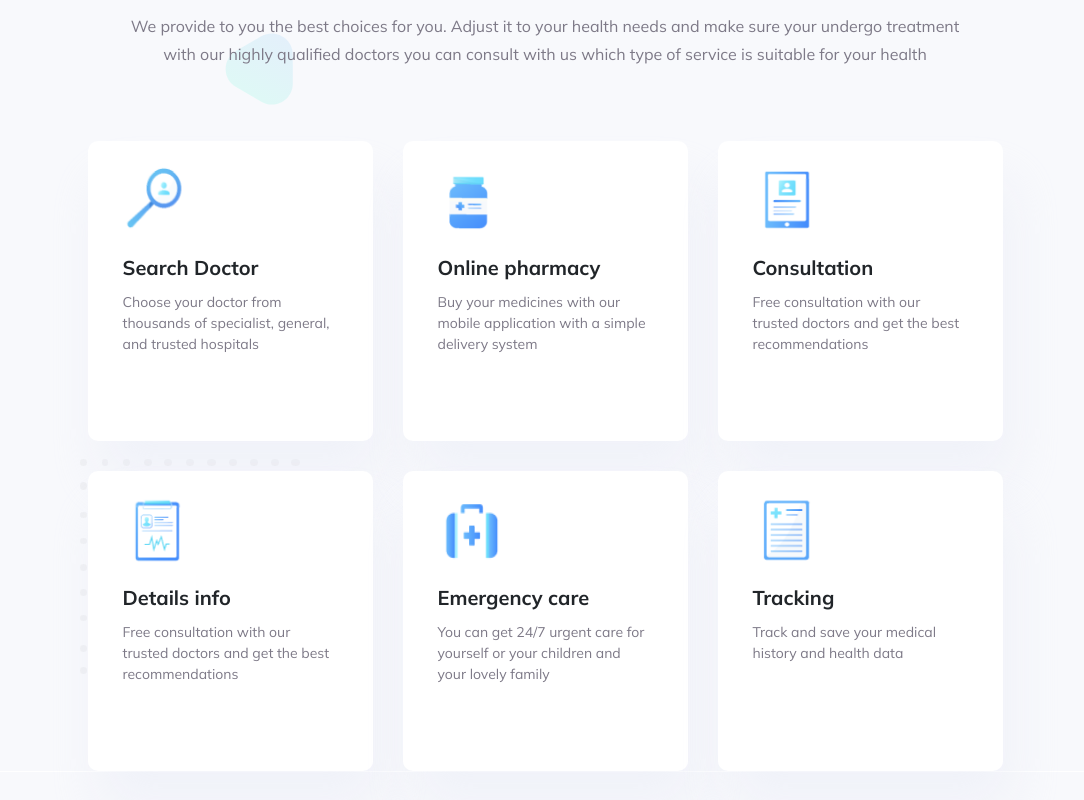
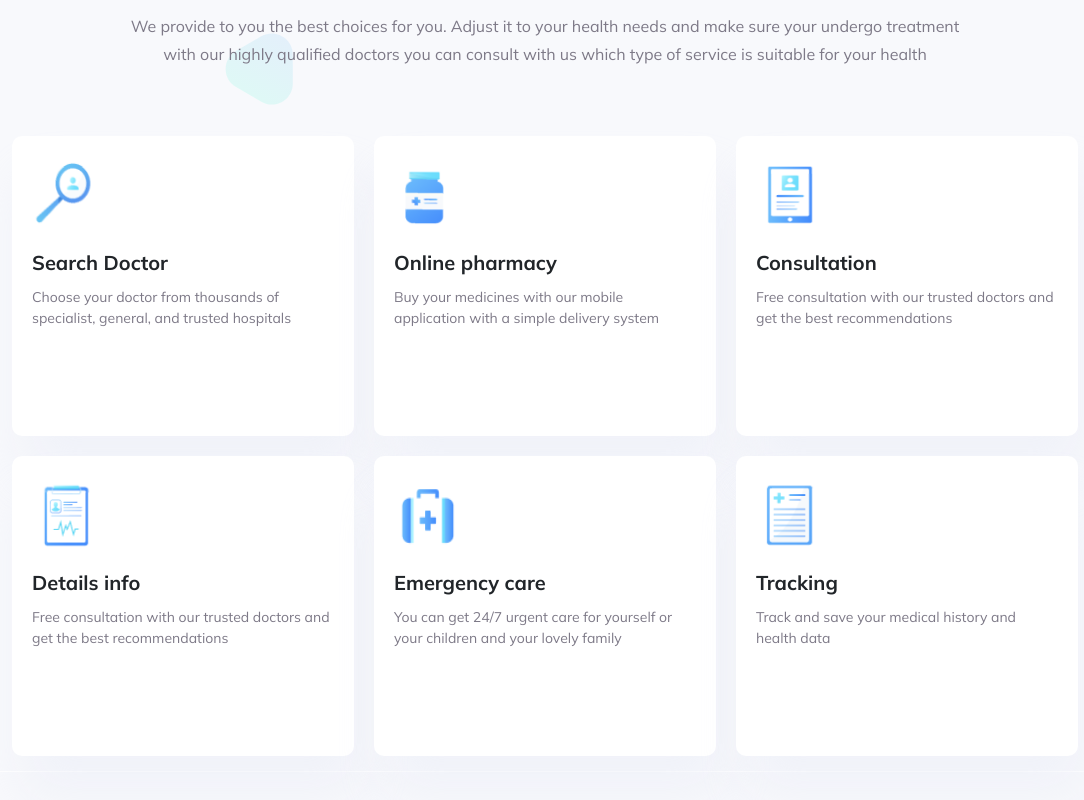
Before and after one commit to anik1612/trafalgar-landing-page, a plain HTML site: page index.html in a window 1280 px wide. Shown: the part 760-1560 px from the top of the page, without its empty margins (95-1179 px from the left). Drawn offline with nearby package versions, Linux system fonts and the light colour scheme.

Commit message:
some bootstrap class overwrite

```diff
--- a/index.html
+++ b/index.html
@@ -83,7 +83,7 @@
 
             <!------------- card deck portion -------------->
             <div class="custom-card-deck row d-flex justify-content-center">
-                <div class="card col-sm-5 col-md-3 col-12">
+                <div class="card col-sm-5 col-md-3 col-11">
                     <div class="card-body">
                         <img class="card-top-img" src="images/search.PNG" alt="search-icon">
                         <h5 class="card-title">Search Doctor</h5>
@@ -91,7 +91,7 @@
                             hospitals</p>
                     </div>
                 </div>
-                <div class="card col-sm-5 col-md-3 col-12">
+                <div class="card col-sm-5 col-md-3 col-11">
                     <div class="card-body">
                         <img class="card-top-img" src="images/medicine.PNG" alt="search-icon">
                         <h5 class="card-title">Online pharmacy</h5>
@@ -100,7 +100,7 @@
 
                     </div>
                 </div>
-                <div class="card col-sm-5 col-md-3 col-12">
+                <div class="card col-sm-5 col-md-3 col-11">
                     <div class="card-body">
                         <img class="card-top-img" src="images/consultation.PNG" alt="search-icon">
                         <h5 class="card-title">Consultation</h5>
@@ -109,7 +109,7 @@
 
                     </div>
                 </div>
-                <div class="card col-sm-5 col-md-3 col-12">
+                <div class="card col-sm-5 col-md-3 col-11">
                     <div class="card-body">
                         <img class="card-top-img" src="images/info.PNG" alt="search-icon">
                         <h5 class="card-title">Details info</h5>
@@ -118,7 +118,7 @@
 
                     </div>
                 </div>
-                <div class="card col-sm-5 col-md-3 col-12">
+                <div class="card col-sm-5 col-md-3 col-11">
                     <div class="card-body">
                         <img class="card-top-img" src="images/emergency.PNG" alt="search-icon">
                         <h5 class="card-title">Emergency care</h5>
@@ -126,7 +126,7 @@
                             lovely family</p>
                     </div>
                 </div>
-                <div class="card col-sm-5 col-md-3 col-12">
+                <div class="card col-sm-5 col-md-3 col-11">
                     <div class="card-body">
                         <img class="card-top-img" src="images/tracking.PNG" alt="search-icon">
                         <h5 class="card-title">Tracking</h5>
@@ -347,11 +347,16 @@
                     <div class="d-flex mb-3 justify-content-md-start justify-content-center">
                         <span class="brand-icon-text footer-icon-text mr-2">T</span><h5>Trafalgar</h5>
                     </div>
-                    <div>
-                        <p>
-                            Trafalgar provides progressive, and affordable healthcare, accessible on mobile and online for everyone
-                        </p>
-                        <p>©Trafalgar PVT LTD 2020. All rights reserved</p>
+                    <div class="row d-flex justify-content-md-start justify-content-center">
+                        <div class="col-12">
+                            <p>
+                                Trafalgar provides progressive, and affordable healthcare, accessible on mobile and online for everyone
+                            </p>
+                        </div>
+                        <div class="col-12">
+                            <p>©Trafalgar PVT LTD 2020. All rights reserved</p>
+                        </div>
+
                     </div>
                 </div>
                 <div class="col-md-2 col-4">
--- a/style.css
+++ b/style.css
@@ -109,7 +109,8 @@ section h3 {
     min-height: 300px;
     box-shadow: 10px 40px 50px rgba(229, 233, 246, 0.4);
     border: none;
-    margin: 15px;
+    margin: 10px;
+    padding: 0;
 }
 
 .card:hover {
@@ -236,7 +237,6 @@ section h3 {
 ==================================== */
 .footer-section{
     background: linear-gradient(180.92deg, #67C3F3 -8.57%, #5A98F2 82.96%);
-    /* height: 432px; */
     padding: 50px;
 }
 
@@ -263,3 +263,16 @@ section h3 {
     text-decoration: none;
     color: black;
 }
+
+
+
+/* ====================================
+        responsive css
+==================================== */
+
+@media (min-width: 768px){
+    .col-md-3{
+        flex: 0 0 30%;
+        max-width: 30%;
+    }
+}
```
